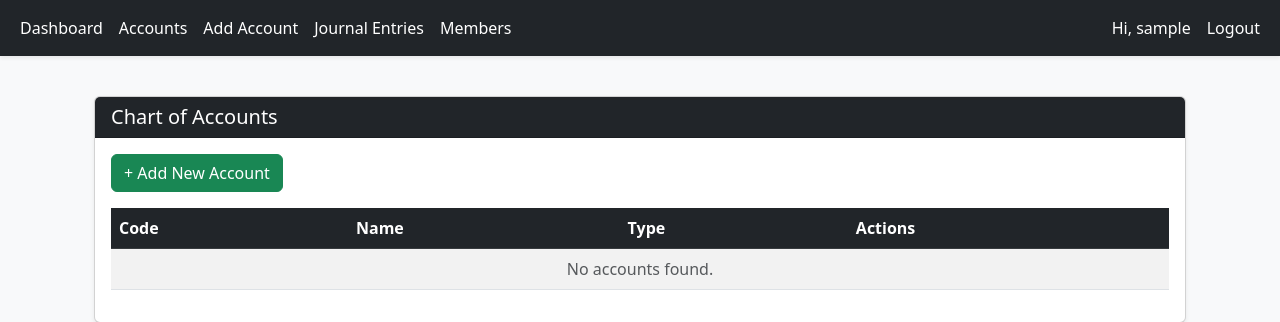
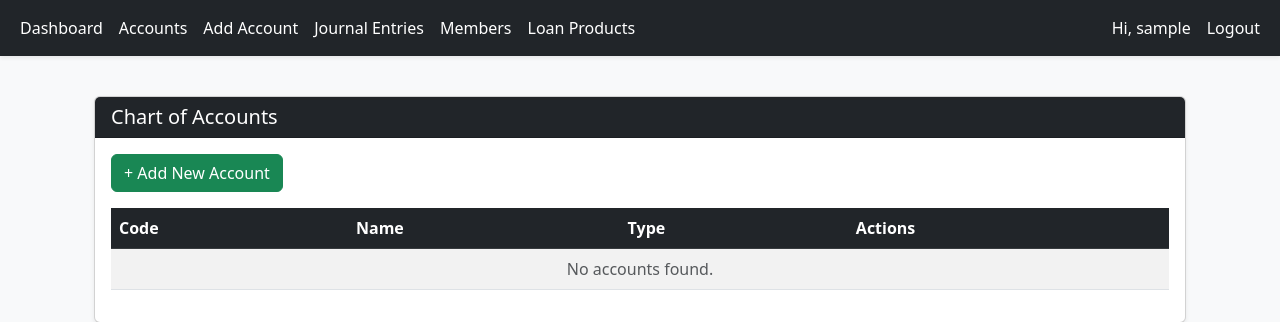
Before and after one commit to Ndugere/RAHAB_APP, a Django app: page /accounts/ in a window 1280 px wide. Shown: the top 322 px of the page. Run offline with Django 5.2, Linux system fonts and the light colour scheme; the visitor is signed in with stand-in values (Sample User, id 1).

Commit message:
Finshied the laon product fuctionality

```diff
--- a/core/templates/core/base.html
+++ b/core/templates/core/base.html
@@ -82,7 +82,11 @@
 
                     <!-- New Members link -->
                     <li class="nav-item"><a class="nav-link" href="{% url 'member_list' %}">Members</a></li>
+
+                    <!-- New Loan Products link -->
+                    <li class="nav-item"><a class="nav-link" href="{% url 'loanproduct_list' %}">Loan Products</a></li>
                 </ul>
+
 
                 <ul class="navbar-nav ms-auto">
                     {% if user.is_authenticated %}
```
